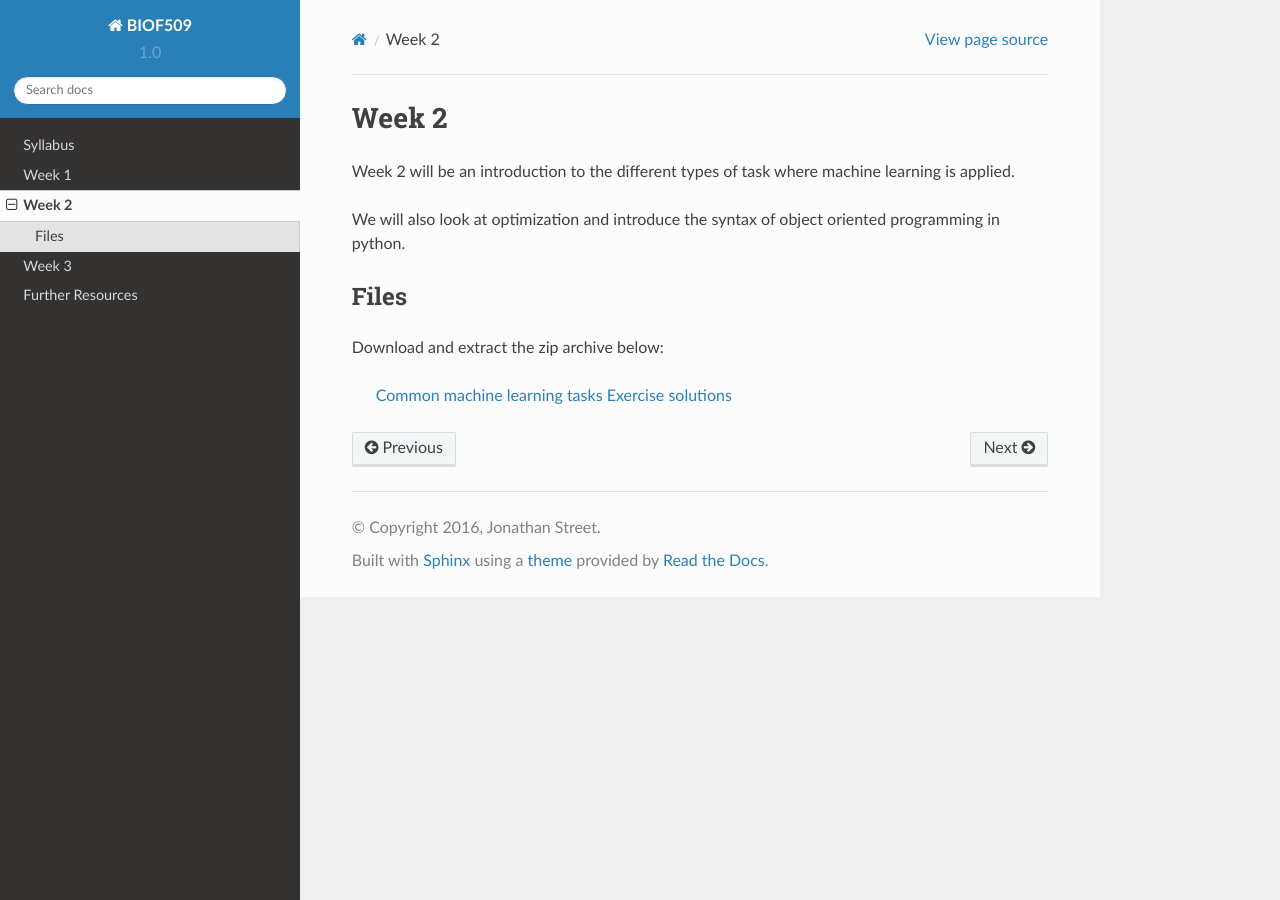
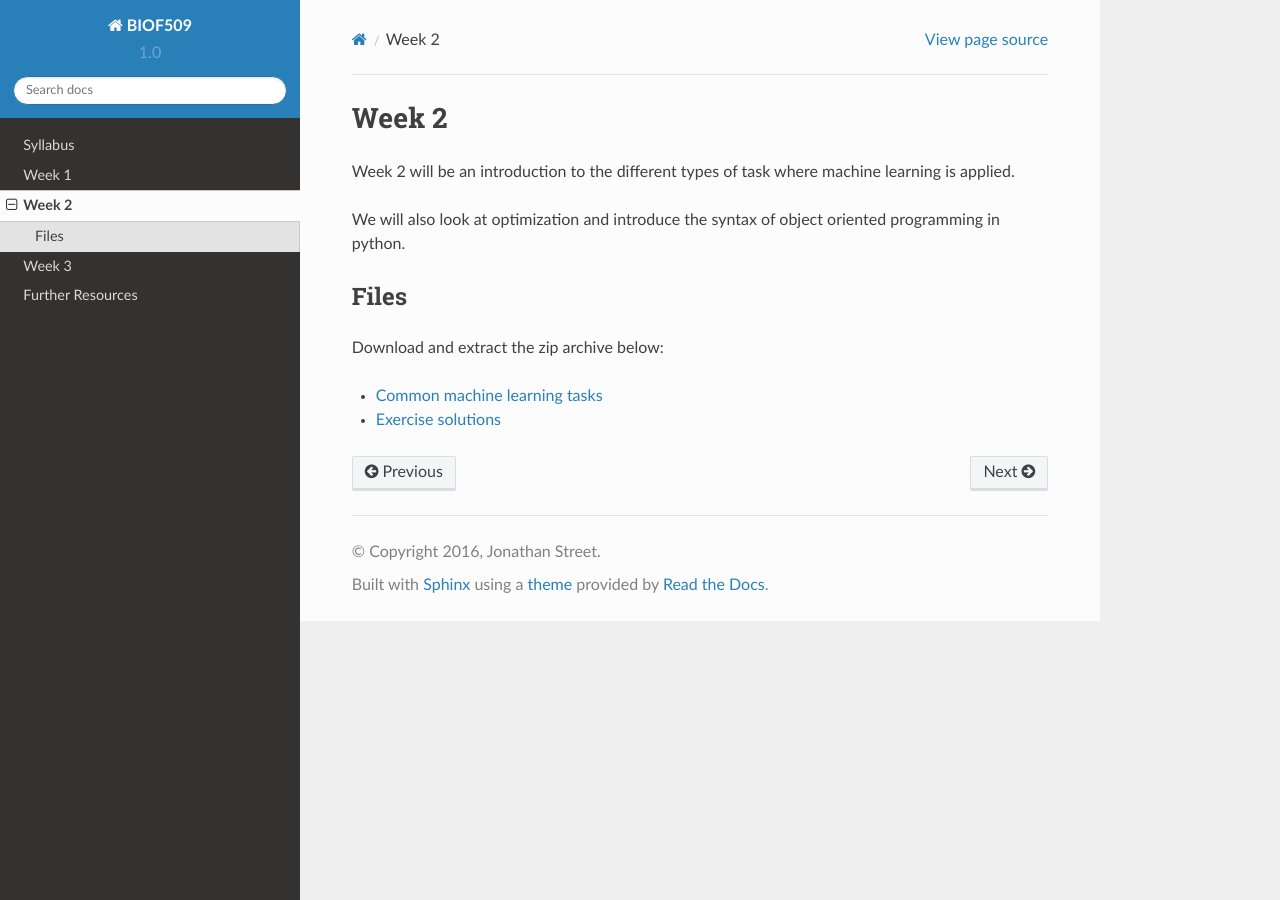
Before and after one commit to biof509/biof509, a Sphinx documentation site: the page built from docs/week2/index.rst, in a window 1280 px wide. Built offline with Sphinx 7.4.7 and the Read the Docs theme 2.0.0, drawn with Linux system fonts in a browser that asks for light colours.

Commit message:
Correcting layout

```diff
--- a/docs/week2/index.rst
+++ b/docs/week2/index.rst
@@ -15,5 +15,5 @@ Files
 
 Download and extract the zip archive below:
 
- `Common machine learning tasks <../Wk02-Common-ML-tasks.zip>`_
- `Exercise solutions <../Wk02-exercise-solutions.zip>`_
+* `Common machine learning tasks <../Wk02-Common-ML-tasks.zip>`_
+* `Exercise solutions <../Wk02-exercise-solutions.zip>`_
```
Also changed, not shown: 1 other file.
